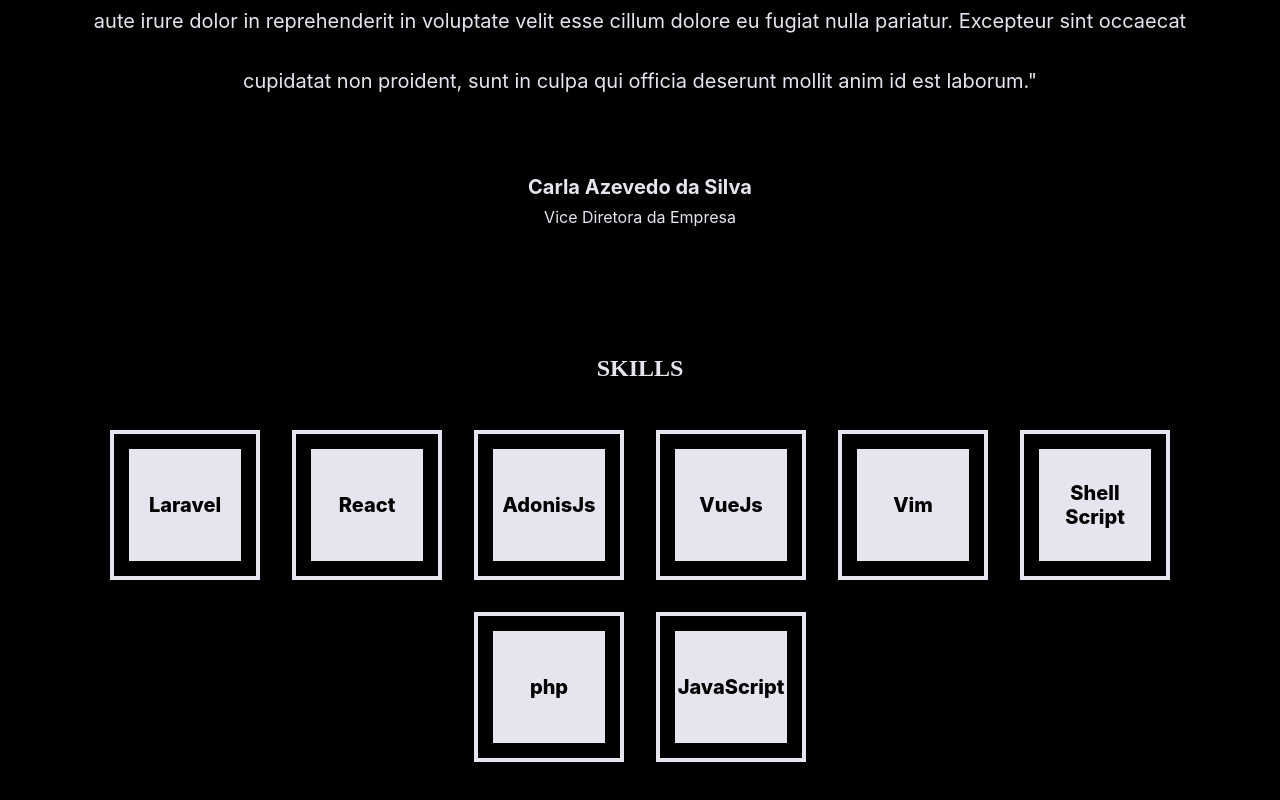
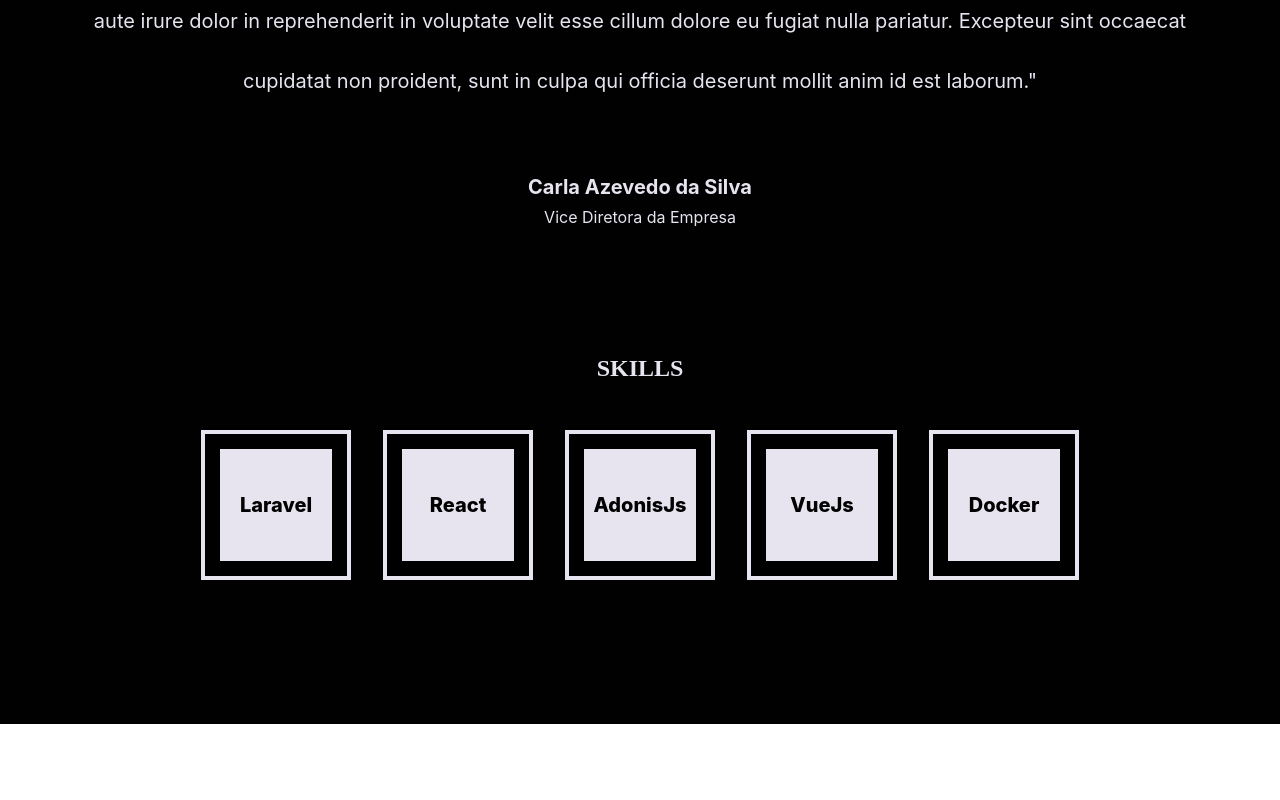
Before and after one commit to FormigTeen/site-formigteen, a React (Create React App) app: page / in a window 1280 px wide. Shown: the part 1116-1916 px from the top of the page. After the commit the page ends 1840 px from the top, so only its background shows below. Built offline with nearby package versions, Linux system fonts and the light colour scheme; a small style sheet from the web is missing; what @rebass/preset would draw is missing.

Commit message:
Clear the Skills

```diff
--- a/src/pages/Skills.js
+++ b/src/pages/Skills.js
@@ -51,16 +51,7 @@
                     VueJs
                 </Skill>
                 <Skill value={100}>
-                    Vim
-                </Skill>
-                <Skill value={100}>
-                    Shell<br />Script
-                </Skill>
-                <Skill value={100}>
-                    php
-                </Skill>
-                <Skill value={100}>
-                    JavaScript
+                    Docker
                 </Skill>
             </Flex>
         </Box>
```
